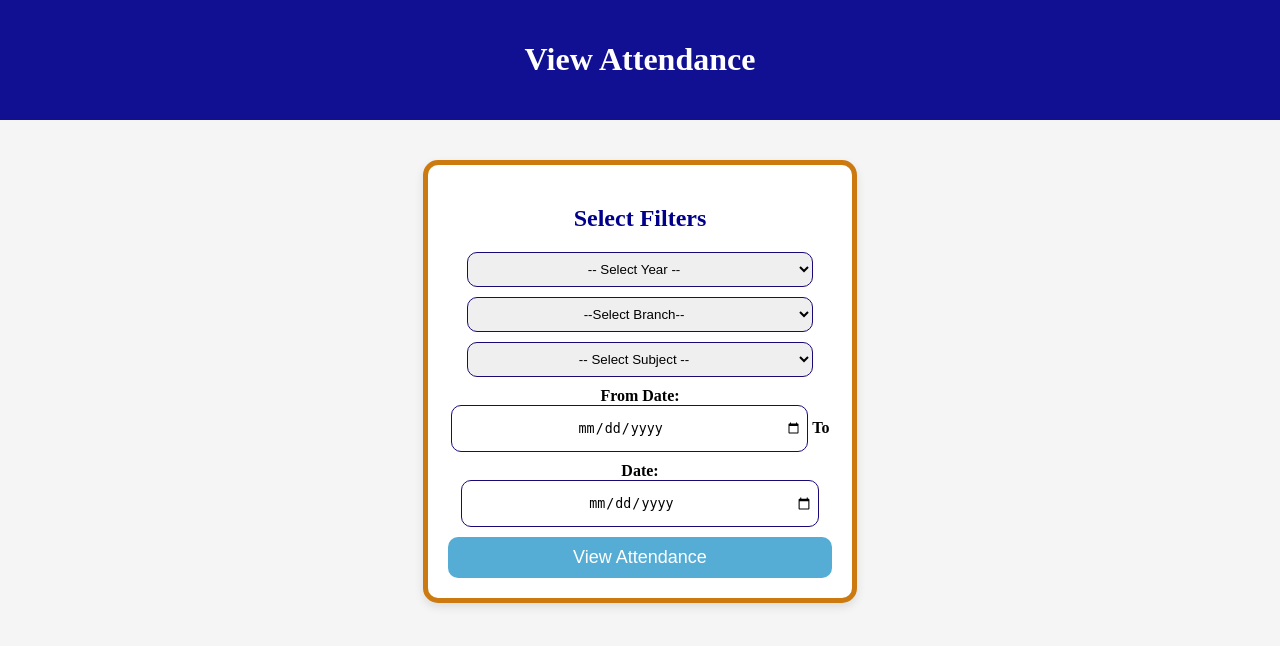
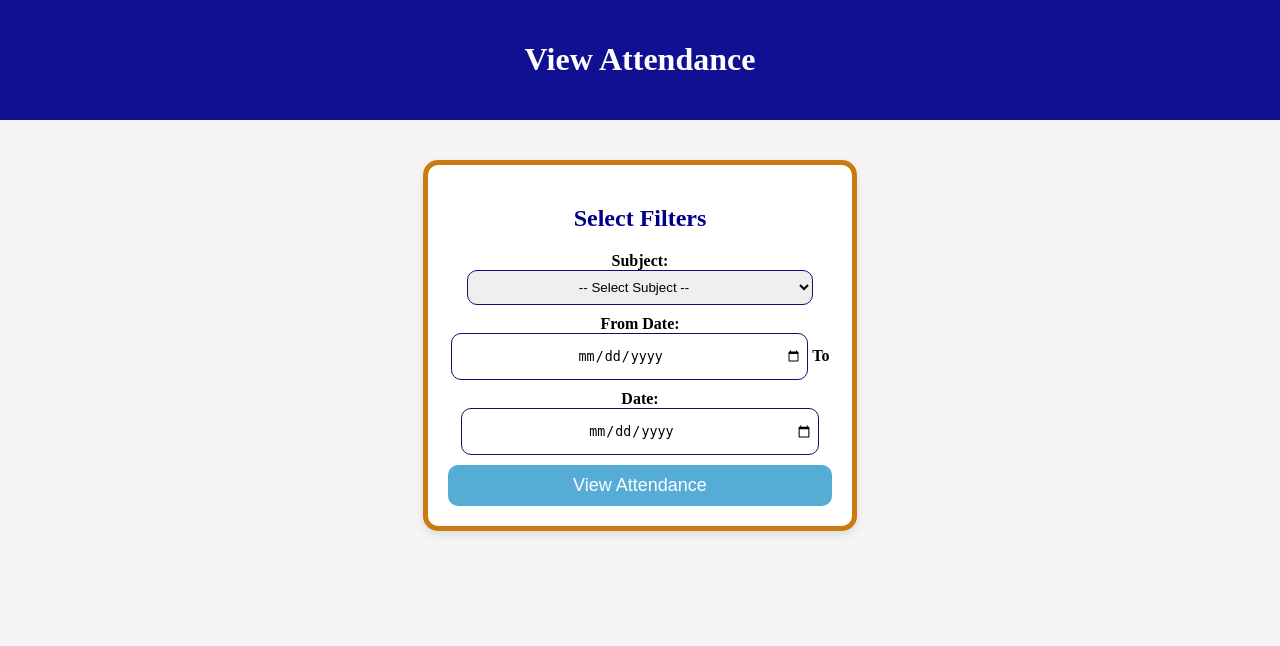
Before and after one commit to sunitp003/Face-Recognition-Based-Attendance-system, a Flask app: template templates/student_view_attendance.html in a window 1280 px wide. Shown: the part 41-687 px from the top of the page. Run offline with Flask 3, Linux system fonts and the light colour scheme; the template is opened without the code that fills it: most values are stand-ins (such as "Sample title", 1, 10 or a date in 2020); some libraries are stand-ins or nearby versions.

Commit message:
Populate student attendance filter from database subjects

```diff
--- a/templates/student_view_attendance.html
+++ b/templates/student_view_attendance.html
@@ -113,34 +113,13 @@
 
 
             <label><b></b></label>
-            <select name="year" id="year" required>
-                <option value="">-- Select Year --</option>
-                <option value="1">1st Year</option>
-                <option value="2">2nd Year</option>
-                <option value="3">3rd Year</option>
-                <option value="4">4th Year</option>
-            </select>
-
-
-            <label for="branch"><b></b></label>
-            <select name="branch" id="branch" required>
-                <option value="">--Select Branch--</option>
-                <option value="ce">CE</option>
-                <option value="it">IT</option>
-                <option value="me">ME</option>
-                <option value="ec">EC</option>
-                <option value="ee">EE</option>
-            </select>
-                <label for="subject"><b></b></label>
+            <label for="subject"><b>Subject:</b></label>
             <select name="subject" id="subject" required>
                 <option value="">-- Select Subject --</option>
+                {% for subject in subjects %}
+                <option value="{{ subject }}">{{ subject }}</option>
+                {% endfor %}
             </select>
-
-
-
-
-
-
 
             <label><b>From Date:</b></label>
             <input type="date" name="from" required>
@@ -182,17 +161,7 @@
 
 
 
-    <script>
-      document.addEventListener("DOMContentLoaded", function () {
-        const branch = document.getElementById("branch");
-        const year = document.getElementById("year");
-        const subject = document.getElementById("subject");
-        const refresh = () => window.updateAttendanceSubjects(branch.value, year.value, subject);
-        branch.addEventListener("change", refresh);
-        year.addEventListener("change", refresh);
-        refresh();
-      });
-    </script>
+
 
 
 </body>
```
